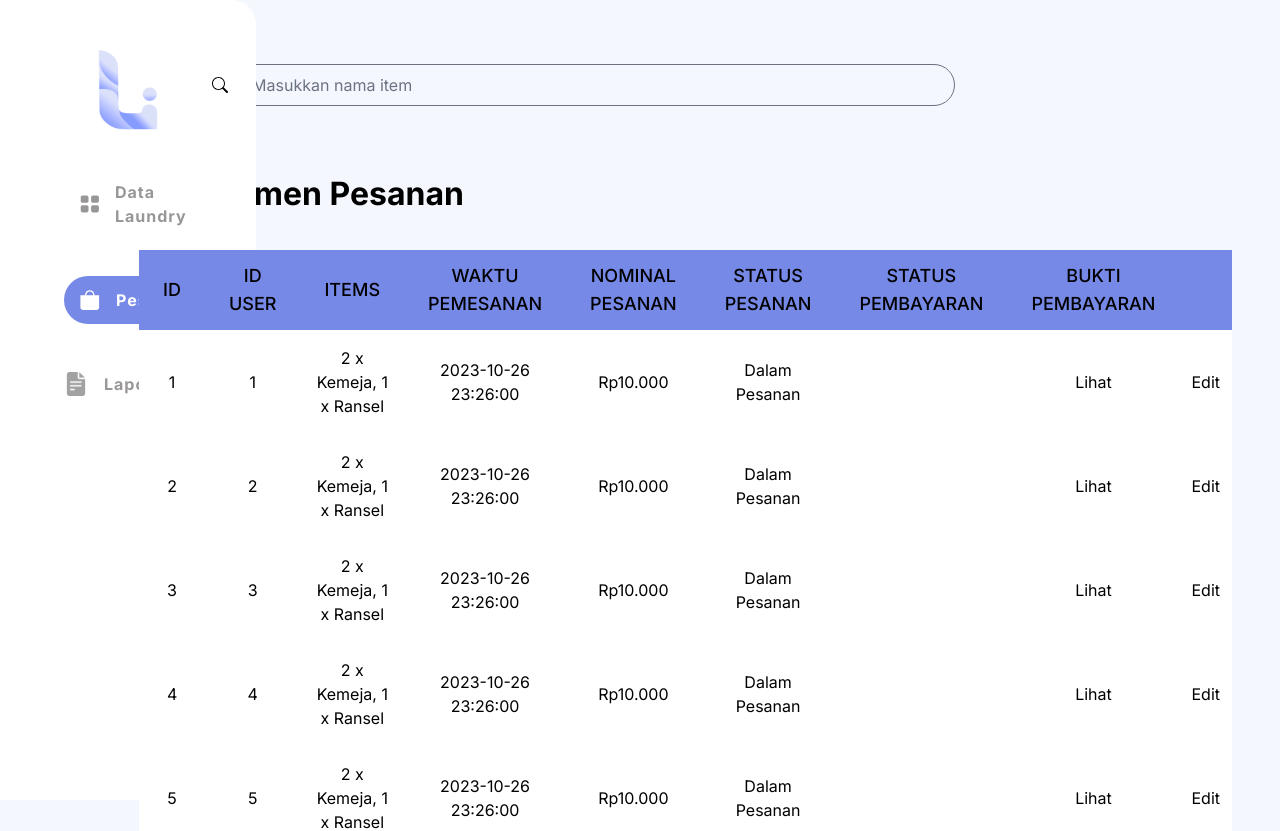
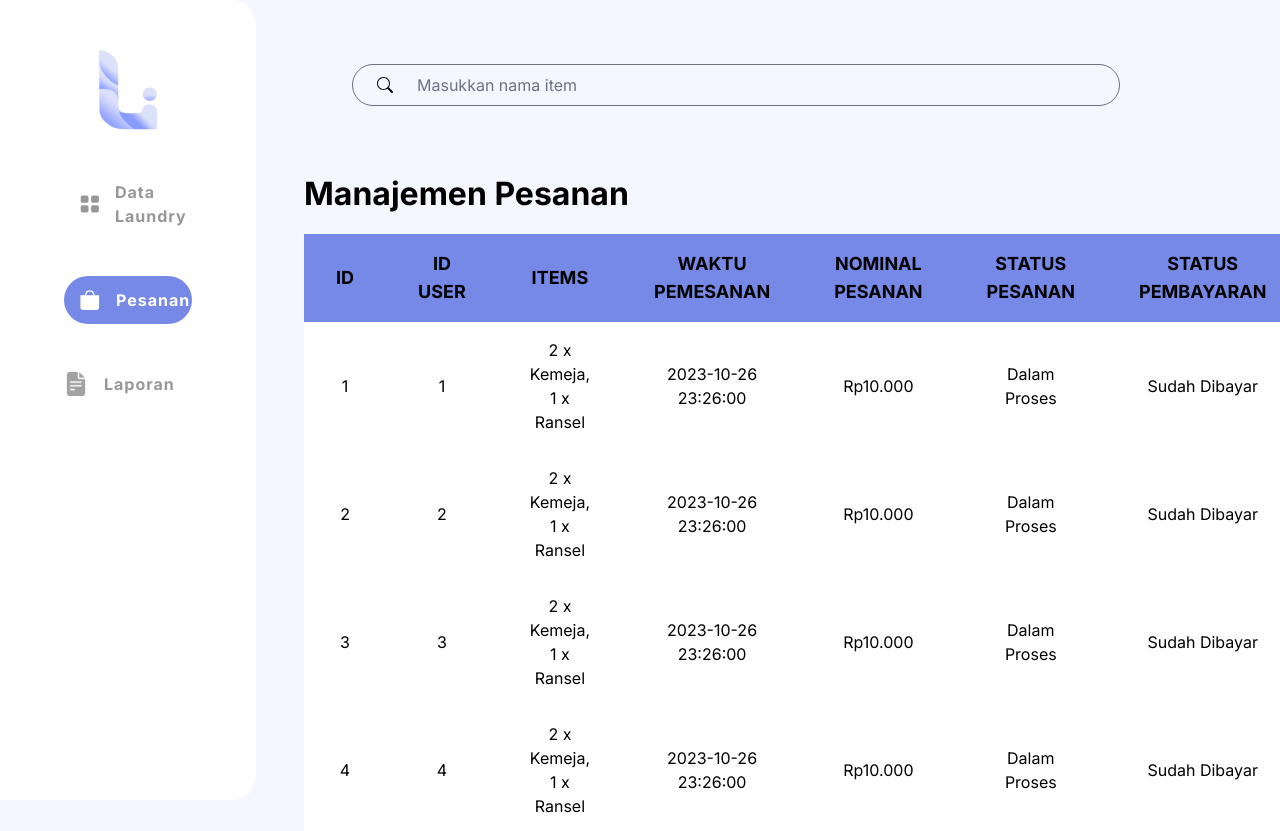
Before and after one commit to Safiqq/IF3152-2023-K02-11-LaundryKu, a Next.js app in the folder laundryku/: page /pesanan in a window 1280 px wide. Shown: the top 831 px of the page. Built offline with nearby package versions, Linux system fonts and the light colour scheme.

Commit message:
feat: generalize table component

```diff
--- a/laundryku/app/(admin)/pesanan/page.tsx
+++ b/laundryku/app/(admin)/pesanan/page.tsx
@@ -1,19 +1,82 @@
 import Sidebar from "@/components/sidebar";
 import Searchbar from "@/components/searchbar";
-import TablePesanan from "@/components/table-pesanan";
+import Table from "@/components/table";
+
+const data = [
+  {
+    "id": 1,
+    "id_user": 1,
+    "items": '2 x Kemeja, 1 x Ransel',
+    "waktu_pemesanan": '2023-10-26 23:26:00',
+    "nominal_pesanan": 'Rp10.000',
+    "status_pesanan": 'Dalam Proses',
+    "status_pembayaran": 'Sudah Dibayar',
+    "bukti_pembayaran": 'Lihat',
+  },
+  {
+    "id": 2,
+    "id_user": 2,
+    "items": '2 x Kemeja, 1 x Ransel',
+    "waktu_pemesanan": '2023-10-26 23:26:00',
+    "nominal_pesanan": 'Rp10.000',
+    "status_pesanan": 'Dalam Proses',
+    "status_pembayaran": 'Sudah Dibayar',
+    "bukti_pembayaran": 'Lihat',
+  },
+  {
+    "id": 3,
+    "id_user": 3,
+    "items": '2 x Kemeja, 1 x Ransel',
+    "waktu_pemesanan": '2023-10-26 23:26:00',
+    "nominal_pesanan": 'Rp10.000',
+    "status_pesanan": 'Dalam Proses',
+    "status_pembayaran": 'Sudah Dibayar',
+    "bukti_pembayaran": 'Lihat',
+  },
+  {
+    "id": 4,
+    "id_user": 4,
+    "items": '2 x Kemeja, 1 x Ransel',
+    "waktu_pemesanan": '2023-10-26 23:26:00',
+    "nominal_pesanan": 'Rp10.000',
+    "status_pesanan": 'Dalam Proses',
+    "status_pembayaran": 'Sudah Dibayar',
+    "bukti_pembayaran": 'Lihat',
+  },
+  {
+    "id": 5,
+    "id_user": 5,
+    "items": '2 x Kemeja, 1 x Ransel',
+    "waktu_pemesanan": '2023-10-26 23:26:00',
+    "nominal_pesanan": 'Rp10.000',
+    "status_pesanan": 'Dalam Proses',
+    "status_pembayaran": 'Sudah Dibayar',
+    "bukti_pembayaran": 'Lihat',
+  },
+  {
+    "id": 6,
+    "id_user": 6,
+    "items": '2 x Kemeja, 1 x Ransel',
+    "waktu_pemesanan": '2023-10-26 23:26:00',
+    "nominal_pesanan": 'Rp10.000',
+    "status_pesanan": 'Dalam Proses',
+    "status_pembayaran": 'Sudah Dibayar',
+    "bukti_pembayaran": 'Lihat',
+  },
+]
 
 export default function Pesanan() {
   return (
     <main className="flex min-w-screen min-h-screen bg-[#F5F7FF]">
       <Sidebar />
       <div className="basis-1/5"></div>
-      <div className="flex flex-col basis-4/5">
+      <div className="flex flex-col basis-4/5 overflow-x-auto">
         <div className="items-center">
           <Searchbar isShow={true}></Searchbar>
         </div>
-        <div className="px-12 text-black">
+        <div className="px-12">
           <h1>Manajemen Pesanan</h1>
-          <TablePesanan/>
+          <Table data={data} rud={["u"]} />
         </div>
       </div>
     </main>
--- a/laundryku/components/table-pesanan.tsx
+++ /dev/null
@@ -1,115 +0,0 @@
-import button from "./button"
-
-export default function TablePesanan() {
-  const btnStatPemesanan = () => {
-    return (
-      button('Dalam Pesanan', '#BCBBB1', 'black')
-    )
-  }
-
-  const btnStatPembayaran = () => {
-    return (
-      button('Sudah Dibayar', '#227B3D', 'white')
-    )
-  }
-
-  const data = [
-    {
-      "ID": 1,
-      "ID USER": 1,
-      "ITEMS": '2 x Kemeja, 1 x Ransel',
-      "WAKTU PEMESANAN": '2023-10-26 23:26:00',
-      "NOMINAL PESANAN": 'Rp10.000',
-      "STATUS PESANAN": btnStatPemesanan(),
-      "STATUS PEMBAYARAN": btnStatPembayaran(),
-      "BUKTI PEMBAYARAN": 'Lihat',
-      "": 'Edit'
-    },
-    {
-      "ID": 2,
-      "ID USER": 2,
-      "ITEMS": '2 x Kemeja, 1 x Ransel',
-      "WAKTU PEMESANAN": '2023-10-26 23:26:00',
-      "NOMINAL PESANAN": 'Rp10.000',
-      "STATUS PESANAN": btnStatPemesanan(),
-      "STATUS PEMBAYARAN": btnStatPembayaran(),
-      "BUKTI PEMBAYARAN": 'Lihat',
-      "": 'Edit'
-    },
-    {
-      "ID": 3,
-      "ID USER": 3,
-      "ITEMS": '2 x Kemeja, 1 x Ransel',
-      "WAKTU PEMESANAN": '2023-10-26 23:26:00',
-      "NOMINAL PESANAN": 'Rp10.000',
-      "STATUS PESANAN": btnStatPemesanan(),
-      "STATUS PEMBAYARAN": btnStatPembayaran(),
-      "BUKTI PEMBAYARAN": 'Lihat',
-      "": 'Edit'
-    },
-    {
-      "ID": 4,
-      "ID USER": 4,
-      "ITEMS": '2 x Kemeja, 1 x Ransel',
-      "WAKTU PEMESANAN": '2023-10-26 23:26:00',
-      "NOMINAL PESANAN": 'Rp10.000',
-      "STATUS PESANAN": btnStatPemesanan(),
-      "STATUS PEMBAYARAN": btnStatPembayaran(),
-      "BUKTI PEMBAYARAN": 'Lihat',
-      "": 'Edit'
-    },
-    {
-      "ID": 5,
-      "ID USER": 5,
-      "ITEMS": '2 x Kemeja, 1 x Ransel',
-      "WAKTU PEMESANAN": '2023-10-26 23:26:00',
-      "NOMINAL PESANAN": 'Rp10.000',
-      "STATUS PESANAN": btnStatPemesanan(),
-      "STATUS PEMBAYARAN": btnStatPembayaran(),
-      "BUKTI PEMBAYARAN": 'Lihat',
-      "": 'Edit'
-    },
-    {
-      "ID": 6,
-      "ID USER": 6,
-      "ITEMS": '2 x Kemeja, 1 x Ransel',
-      "WAKTU PEMESANAN": '2023-10-26 23:26:00',
-      "NOMINAL PESANAN": 'Rp10.000',
-      "STATUS PESANAN": btnStatPemesanan(),
-      "STATUS PEMBAYARAN": btnStatPembayaran(),
-      "BUKTI PEMBAYARAN": 'Lihat',
-      "": 'Edit'
-    },
-  ]
-
-  const titles = Object.keys(data[0])
-
-  return (
-    <div className="relative overflow-x-auto mt-8">
-      <table className="w-full text-center">
-        <thead className="text-lg uppercase bg-[#7689E7]">
-          <tr>
-            {titles.map((item) => (
-              <th scope="col" className="px-6 py-3 font-medium">{item}</th>
-            ))}
-          </tr>
-        </thead>
-        <tbody>
-          {data.map((item) => (
-            <tr key={item['ID']} className="bg-white">
-              <td className="px-3 py-4">{item["ID"]}</td>
-              <td className="px-3 py-4">{item["ID USER"]}</td>
-              <td className="px-3 py-4">{item["ITEMS"]}</td>
-              <td className="px-3 py-4">{item["WAKTU PEMESANAN"]}</td>
-              <td className="px-3 py-4">{item["NOMINAL PESANAN"]}</td>
-              <td className="px-3 py-4">{item["STATUS PESANAN"]}</td>
-              <td className="px-3 py-4">{item["STATUS PEMBAYARAN"]}</td>
-              <td className="px-3 py-4">{item["BUKTI PEMBAYARAN"]}</td>
-              <td className="px-3 py-4">{item[""]}</td>
-            </tr>
-          ))}
-        </tbody>
-      </table>
-    </div>
-  );
-}
--- /dev/null
+++ b/laundryku/components/table.tsx
@@ -0,0 +1,75 @@
+export default function Table(props: {
+  data: any[];
+  rud?: string[];
+  footer?: string[];
+}) {
+  const { data, rud, footer } = props;
+  const titles = Object.keys(data[0]);
+  const currencyIndexes = titles
+    .map((title, index) => (title.includes("harga") ? index : undefined))
+    .filter((index) => index !== undefined);
+  const padding = "px-8 py-4";
+
+  const toCurrency = (num: number) => "Rp" + num.toLocaleString("id-ID");
+
+  return (
+    <table className="max-w-4/5 text-center my-4 bg-white">
+      <thead className="text-lg uppercase bg-[#7689E7]">
+        <tr>
+          {titles.map((item, idx) => (
+            <th key={idx} className={padding}>
+              {item.replaceAll("_", " ")}
+            </th>
+          ))}
+          {rud && <th className={padding}></th>}
+        </tr>
+      </thead>
+      <tbody>
+        {data.map((item, idx) => (
+          <tr key={idx} className="bg-white">
+            {Object.values(item).map((val, idx) => (
+              <td key={idx} className={padding}>
+                {currencyIndexes.includes(idx)
+                  ? toCurrency(val as number)
+                  : (val as string)}
+              </td>
+            ))}
+            {rud && <td className={padding}>{rud.toString()}</td>}
+          </tr>
+        ))}
+        {footer &&
+        <tr>
+          {titles.map((_, idx) => (
+            <td key={idx}>
+              <div
+                className={`h-1.5 bg-[#7689E7] ${idx === 0 && "ml-8"} ${
+                  idx == titles.length - 1 && !rud && "mr-8"
+                }`}
+              ></div>
+            </td>
+          ))}
+          {rud && <td >
+              <div
+                className="h-1.5 bg-[#7689E7] mr-8"
+              ></div>
+            </td>}
+        </tr>
+        }
+      </tbody>
+      <tfoot>
+        <tr>
+          {footer &&
+            Array.from({ length: titles.length - footer.length + (rud ? 1 : 0) }, (_, idx) => (
+              <td key={idx} className={padding}></td>
+            ))}
+          {footer &&
+            footer.map((val, idx) => (
+              <td key={idx} className={`${padding} uppercase font-semibold`}>
+                {val}
+              </td>
+            ))}
+        </tr>
+      </tfoot>
+    </table>
+  );
+}
```
